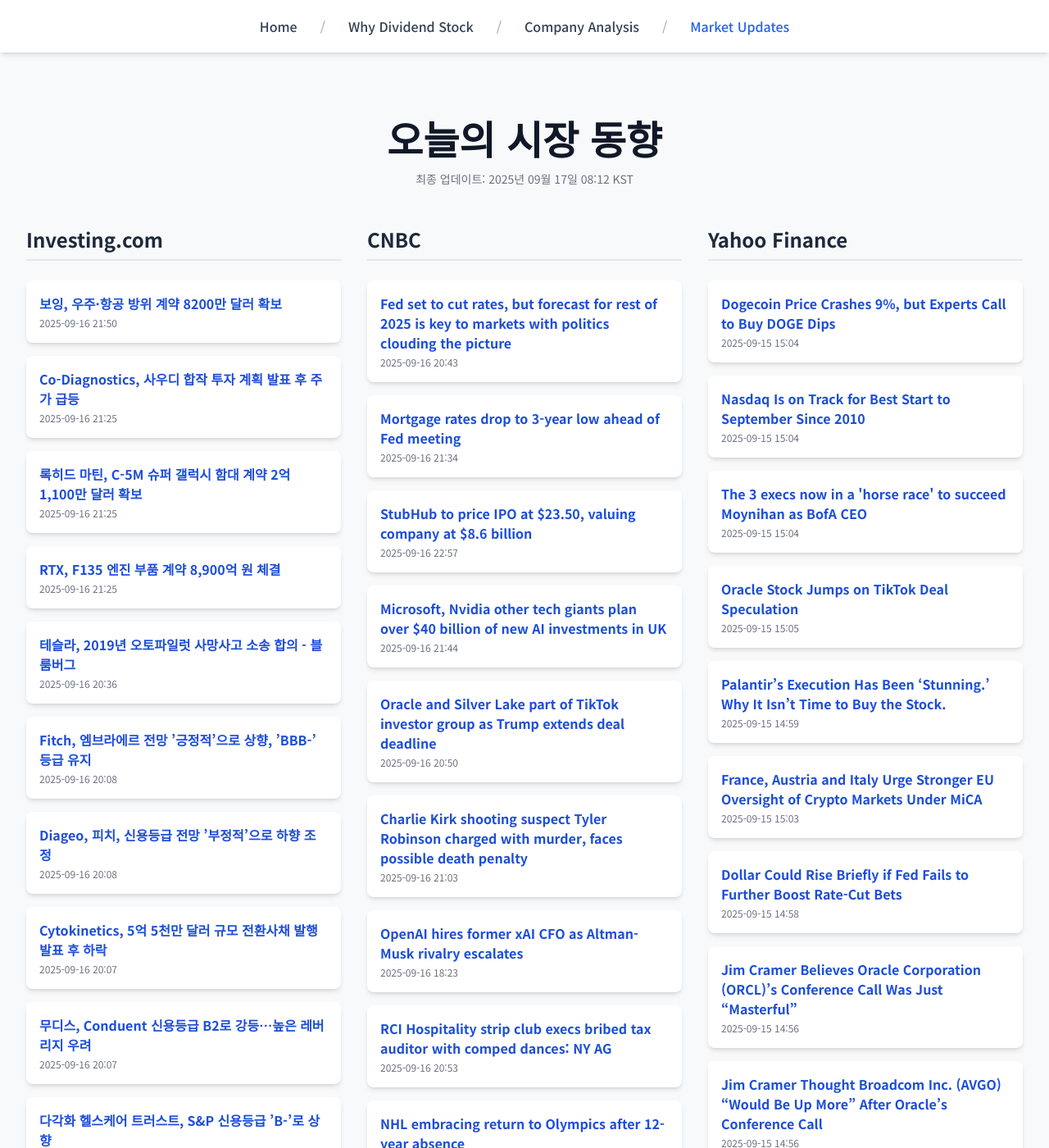
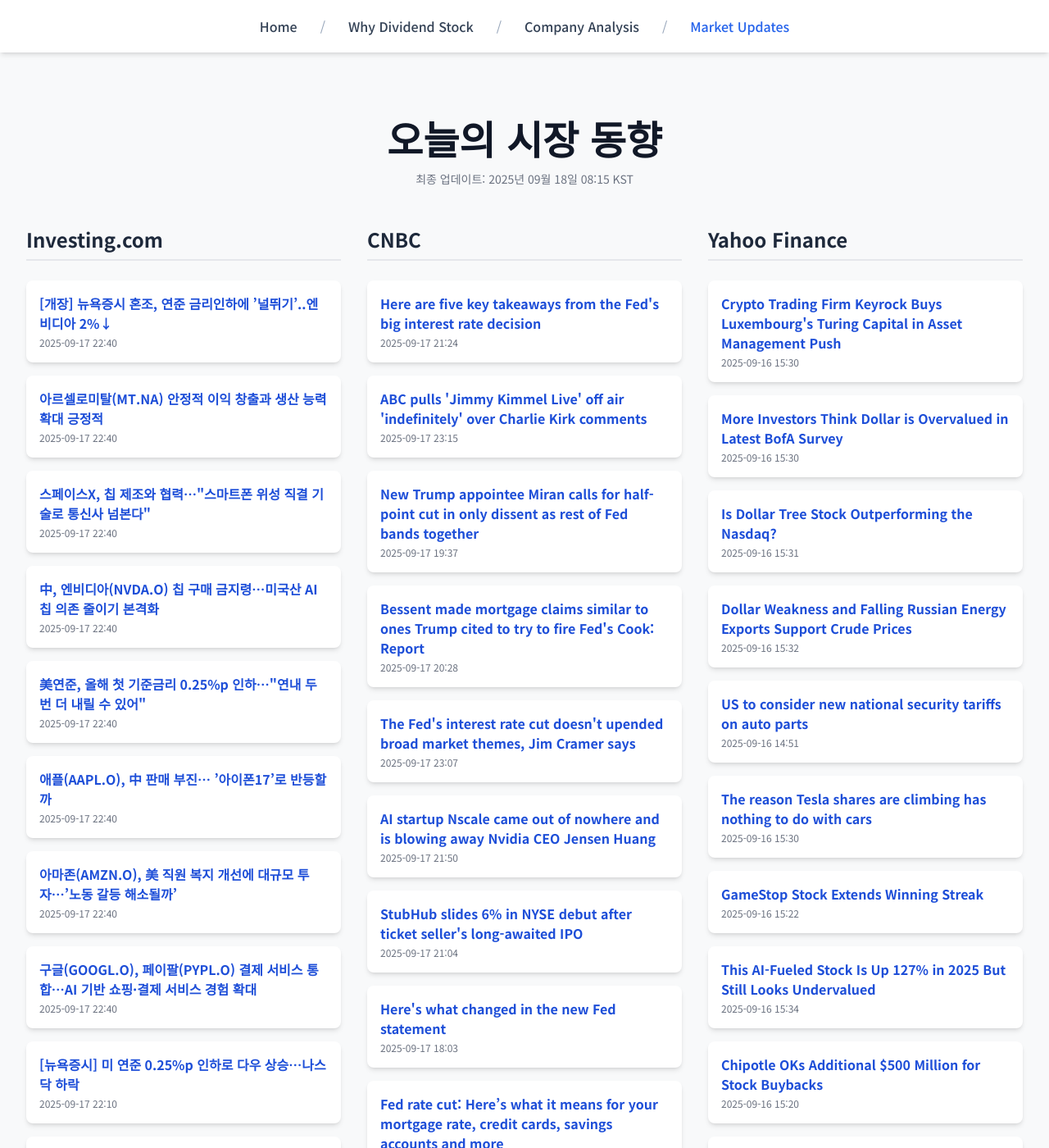
Before and after one commit to Kay-Hwang/my-company-analysis, a Jekyll site: the page built from market-updates.html, in a window 1280 px wide and 1400 px high. Shown: the whole window at 82% size. Built offline with Jekyll 4.4.1, drawn with Linux system fonts in a browser that asks for light colours; nearby versions of some CDN libraries; a script that is not in the unit is left out; some of the changed text lies outside the part shown.

Commit message:
Update daily data

```diff
--- a/_data/latest_data.json
+++ b/_data/latest_data.json
@@ -1,190 +1,190 @@
 {
-  "lastUpdated": "2025년 09월 17일 08:12 KST",
+  "lastUpdated": "2025년 09월 18일 08:15 KST",
   "news": {
     "investing": [
       {
-        "title": "보잉, 우주·항공 방위 계약 8200만 달러 확보",
-        "link": "https://kr.investing.com/news/stock-market-news/article-93CH-1634225",
-        "pubDate": "2025-09-16 21:50:08",
-        "summary": "보잉, 우주·항공 방위 계약 8200만 달러 확보"
+        "title": "[개장] 뉴욕증시 혼조, 연준 금리인하에 ’널뛰기’..엔비디아 2%↓",
+        "link": "https://kr.investing.com/news/stock-market-news/article-1636096",
+        "pubDate": "2025-09-17 22:40:53",
+        "summary": "[개장] 뉴욕증시 혼조, 연준 금리인하에 ’널뛰기’..엔비디아 2%↓"
       },
       {
-        "title": "Co-Diagnostics, 사우디 합작 투자 계획 발표 후 주가 급등",
-        "link": "https://kr.investing.com/news/stock-market-news/article-93CH-1634209",
-        "pubDate": "2025-09-16 21:25:22",
-        "summary": "Co-Diagnostics, 사우디 합작 투자 계획 발표 후 주가 급등"
+        "title": "아르셀로미탈(MT.NA) 안정적 이익 창출과 생산 능력 확대 긍정적",
+        "link": "https://kr.investing.com/news/stock-market-news/article-1636095",
+        "pubDate": "2025-09-17 22:40:52",
+        "summary": "아르셀로미탈(MT.NA) 안정적 이익 창출과 생산 능력 확대 긍정적"
       },
       {
-        "title": "록히드 마틴, C-5M 슈퍼 갤럭시 함대 계약 2억 1,100만 달러 확보",
-        "link": "https://kr.investing.com/news/stock-market-news/article-93CH-1634208",
-        "pubDate": "2025-09-16 21:25:15",
-        "summary": "록히드 마틴, C-5M 슈퍼 갤럭시 함대 계약 2억 1,100만 달러 확보"
+        "title": "스페이스X, 칩 제조와 협력…\"스마트폰 위성 직결 기술로 통신사 넘본다\"",
+        "link": "https://kr.investing.com/news/stock-market-news/article-1636094",
+        "pubDate": "2025-09-17 22:40:51",
+        "summary": "스페이스X, 칩 제조와 협력…\"스마트폰 위성 직결 기술로 통신사 넘본다\""
       },
       {
-        "title": "RTX, F135 엔진 부품 계약 8,900억 원 체결",
-        "link": "https://kr.investing.com/news/stock-market-news/article-93CH-1634207",
-        "pubDate": "2025-09-16 21:25:13",
-        "summary": "RTX, F135 엔진 부품 계약 8,900억 원 체결"
+        "title": "中, 엔비디아(NVDA.O) 칩 구매 금지령…미국산 AI 칩 의존 줄이기 본격화",
+        "link": "https://kr.investing.com/news/stock-market-news/article-1636093",
+        "pubDate": "2025-09-17 22:40:51",
+        "summary": "中, 엔비디아(NVDA.O) 칩 구매 금지령…미국산 AI 칩 의존 줄이기 본격화"
       },
       {
-        "title": "테슬라, 2019년 오토파일럿 사망사고 소송 합의 - 블룸버그",
-        "link": "https://kr.investing.com/news/stock-market-news/article-93CH-1634143",
-        "pubDate": "2025-09-16 20:36:19",
-        "summary": "테슬라, 2019년 오토파일럿 사망사고 소송 합의 - 블룸버그"
+        "title": "美연준, 올해 첫 기준금리 0.25%p 인하…\"연내 두 번 더 내릴 수 있어\"",
+        "link": "https://kr.investing.com/news/stock-market-news/article-1636092",
+        "pubDate": "2025-09-17 22:40:50",
+        "summary": "美연준, 올해 첫 기준금리 0.25%p 인하…\"연내 두 번 더 내릴 수 있어\""
       },
       {
-        "title": "Fitch, 엠브라에르 전망 ’긍정적’으로 상향, ’BBB-’ 등급 유지",
-        "link": "https://kr.investing.com/news/stock-market-news/article-93CH-1634065",
-        "pubDate": "2025-09-16 20:08:48",
-        "summary": "Fitch, 엠브라에르 전망 ’긍정적’으로 상향, ’BBB-’ 등급 유지"
+        "title": "애플(AAPL.O), 中 판매 부진… ’아이폰17’로 반등할까",
+        "link": "https://kr.investing.com/news/stock-market-news/article-1636091",
+        "pubDate": "2025-09-17 22:40:49",
+        "summary": "애플(AAPL.O), 中 판매 부진… ’아이폰17’로 반등할까"
       },
       {
-        "title": "Diageo, 피치, 신용등급 전망 ’부정적’으로 하향 조정",
-        "link": "https://kr.investing.com/news/stock-market-news/article-93CH-1634064",
-        "pubDate": "2025-09-16 20:08:30",
-        "summary": "Diageo, 피치, 신용등급 전망 ’부정적’으로 하향 조정"
+        "title": "아마존(AMZN.O), 美 직원 복지 개선에 대규모 투자…’노동 갈등 해소될까’",
+        "link": "https://kr.investing.com/news/stock-market-news/article-1636090",
+        "pubDate": "2025-09-17 22:40:48",
+        "summary": "아마존(AMZN.O), 美 직원 복지 개선에 대규모 투자…’노동 갈등 해소될까’"
       },
       {
-        "title": "Cytokinetics, 5억 5천만 달러 규모 전환사채 발행 발표 후 하락",
-        "link": "https://kr.investing.com/news/stock-market-news/article-93CH-1634061",
-        "pubDate": "2025-09-16 20:07:39",
-        "summary": "Cytokinetics, 5억 5천만 달러 규모 전환사채 발행 발표 후 하락"
+        "title": "구글(GOOGL.O), 페이팔(PYPL.O) 결제 서비스 통합…AI 기반 쇼핑·결제 서비스 경험 확대",
+        "link": "https://kr.investing.com/news/stock-market-news/article-1636089",
+        "pubDate": "2025-09-17 22:40:47",
+        "summary": "구글(GOOGL.O), 페이팔(PYPL.O) 결제 서비스 통합…AI 기반 쇼핑·결제 서비스 경험 확대"
       },
       {
-        "title": "무디스, Conduent 신용등급 B2로 강등…높은 레버리지 우려",
-        "link": "https://kr.investing.com/news/stock-market-news/article-93CH-1634056",
-        "pubDate": "2025-09-16 20:07:10",
-        "summary": "무디스, Conduent 신용등급 B2로 강등…높은 레버리지 우려"
+        "title": "[뉴욕증시] 미 연준 0.25%p 인하로 다우 상승…나스닥 하락",
+        "link": "https://kr.investing.com/news/stock-market-news/article-1636068",
+        "pubDate": "2025-09-17 22:10:40",
+        "summary": "[뉴욕증시] 미 연준 0.25%p 인하로 다우 상승…나스닥 하락"
       },
       {
-        "title": "다각화 헬스케어 트러스트, S&P 신용등급 ’B-’로 상향",
-        "link": "https://kr.investing.com/news/stock-market-news/article-93CH-1634051",
-        "pubDate": "2025-09-16 20:04:47",
-        "summary": "다각화 헬스케어 트러스트, S&P 신용등급 ’B-’로 상향"
+        "title": "[0918주요일정] 현대차, 美 현지서 인베스터 데이 개최 예정 등",
+        "link": "https://kr.investing.com/news/stock-market-news/article-1636065",
+        "pubDate": "2025-09-17 22:10:10",
+        "summary": "[0918주요일정] 현대차, 美 현지서 인베스터 데이 개최 예정 등"
       }
     ],
     "cnbc": [
       {
-        "title": "Fed set to cut rates, but forecast for rest of 2025 is key to markets with politics clouding the picture",
-        "link": "https://www.cnbc.com/2025/09/16/fed-interest-rate-decision-preview.html",
-        "pubDate": "Tue, 16 Sep 2025 20:43:36 GMT",
-        "summary": "While the rate decision is fairly pretty much in the bag, what happens from there is anybody's guess."
+        "title": "Here are five key takeaways from the Fed's big interest rate decision",
+        "link": "https://www.cnbc.com/2025/09/17/here-are-five-key-takeaways-from-the-feds-big-interest-rate-decision.html",
+        "pubDate": "Wed, 17 Sep 2025 21:24:31 GMT",
+        "summary": "The Federal Reserve on Wednesday delivered on a widely anticipated quarter percentage point interest rate cut."
       },
       {
-        "title": "Mortgage rates drop to 3-year low ahead of Fed meeting",
-        "link": "https://www.cnbc.com/2025/09/16/mortgage-rates-drop-to-3-year-low-ahead-of-fed-meeting.html",
-        "pubDate": "Tue, 16 Sep 2025 21:34:45 GMT",
-        "summary": "Mortgage rates drop to the lowest level since late 2022 ahead of the Fed meeting. Here's why."
+        "title": "ABC pulls 'Jimmy Kimmel Live' off air 'indefinitely' over Charlie Kirk comments",
+        "link": "https://www.cnbc.com/2025/09/17/charlie-kirk-jimmy-kimmel-abc-disney.html",
+        "pubDate": "Wed, 17 Sep 2025 23:15:08 GMT",
+        "summary": "Jimmy Kimmel had suggested that Tyler Robinson, the man accused of killing Charlie Kirk, was aligned with President Donald Trump's MAGA movement."
       },
       {
-        "title": "StubHub to price IPO at $23.50, valuing company at $8.6 billion",
-        "link": "https://www.cnbc.com/2025/09/16/stubhub-ipo-price-23point50-valuing-company-8point6-billion.html",
-        "pubDate": "Tue, 16 Sep 2025 22:57:54 GMT",
-        "summary": "StubHub is poised to hit the public market after twice delaying its IPO, most recently due to market volatility following President Trump's sweeping tariffs."
+        "title": "New Trump appointee Miran calls for half-point cut in only dissent as rest of Fed bands together",
+        "link": "https://www.cnbc.com/2025/09/17/new-trump-appointee-miran-calls-for-half-point-cut-in-only-dissent-as-rest-of-fed-bands-together.html",
+        "pubDate": "Wed, 17 Sep 2025 19:37:30 GMT",
+        "summary": "Newly confirmed Federal Reserve Governor Stephen Miran dissented from the central bank's decision."
       },
       {
-        "title": "Microsoft, Nvidia other tech giants plan over $40 billion of new AI investments in UK",
-        "link": "https://www.cnbc.com/2025/09/16/tech-giants-to-pour-billions-into-uk-ai-heres-what-we-know-so-far.html",
-        "pubDate": "Tue, 16 Sep 2025 21:44:08 GMT",
-        "summary": "Microsoft is ramping up its AI investments in the U.K. as President Donald Trump embarks on his state visit this week."
+        "title": "Bessent made mortgage claims similar to ones Trump cited to try to fire Fed's Cook: Report",
+        "link": "https://www.cnbc.com/2025/09/17/bessent-fed-trump-lisa-cook-mortgage.html",
+        "pubDate": "Wed, 17 Sep 2025 20:28:10 GMT",
+        "summary": "Bessent has suggested that Fed Governor Lisa Cook should be removed over allegations that she committed mortgage fraud, which she denies."
       },
       {
-        "title": "Oracle and Silver Lake part of TikTok investor group as Trump extends deal deadline",
-        "link": "https://www.cnbc.com/2025/09/16/trump-extends-tiktok-deadline-framework-deal-china.html",
-        "pubDate": "Tue, 16 Sep 2025 20:50:26 GMT",
-        "summary": "President Donald Trump extended a deadline on Tuesday that would require China's ByteDance to divest TikTok's U.S. business or face an effective ban in America."
+        "title": "The Fed's interest rate cut doesn't upended broad market themes, Jim Cramer says",
+        "link": "https://www.cnbc.com/2025/09/17/fed-interest-rate-cut-market-jim-cramer.html",
+        "pubDate": "Wed, 17 Sep 2025 23:07:04 GMT",
+        "summary": "CNBC's Jim Cramer suggested major market themes haven't really changed in the wake of the Fed's meeting."
       },
       {
-        "title": "Charlie Kirk shooting suspect Tyler Robinson charged with murder, faces possible death penalty",
-        "link": "https://www.cnbc.com/2025/09/16/charlie-kirk-tyler-robinson-charges.html",
-        "pubDate": "Tue, 16 Sep 2025 21:03:30 GMT",
-        "summary": "Robinson's roommate told police he left a note saying \"I had the opportunity to take out Charlie Kirk, and I'm going to take it,\" the Utah County attorney said."
+        "title": "AI startup Nscale came out of nowhere and is blowing away Nvidia CEO Jensen Huang",
+        "link": "https://www.cnbc.com/2025/09/17/ai-startup-nscale-from-uk-is-blowing-away-nvidia-ceo-jensen-huang.html",
+        "pubDate": "Wed, 17 Sep 2025 21:50:54 GMT",
+        "summary": "Nscale has quickly become an important part of the U.K.'s bid to become a global AI player."
       },
       {
-        "title": "OpenAI hires former xAI CFO as Altman-Musk rivalry escalates",
-        "link": "https://www.cnbc.com/2025/09/15/openai-hires-former-xai-cfo-as-altman-musk-rivalry-escalates.html",
-        "pubDate": "Tue, 16 Sep 2025 18:23:29 GMT",
-        "summary": "OpenAI has hired former xAI finance chief Mike Liberatore as business finance offer, responsible for managing the company's soaring compute spending."
+        "title": "StubHub slides 6% in NYSE debut after ticket seller's long-awaited IPO",
+        "link": "https://www.cnbc.com/2025/09/17/stubhub-stub-stock-starts-trading-on-nyse-opens-at-25point35.html",
+        "pubDate": "Wed, 17 Sep 2025 21:04:39 GMT",
+        "summary": "StubHub sold shares in its IPO at the middle of the expected range after the company twice delayed its offering."
       },
       {
-        "title": "RCI Hospitality strip club execs bribed tax auditor with comped dances: NY AG",
-        "link": "https://www.cnbc.com/2025/09/16/rci-strip-club-new-york-tax-fraud.html",
-        "pubDate": "Tue, 16 Sep 2025 20:53:42 GMT",
-        "summary": "RCI shares dropped nearly 17% after indictments related to an alleged multi-million-dollar bribery and tax fraud scheme were announced."
+        "title": "Here's what changed in the new Fed statement",
+        "link": "https://www.cnbc.com/2025/09/17/september-fed-meeting-what-changed-in-the-new-statement.html",
+        "pubDate": "Wed, 17 Sep 2025 18:03:45 GMT",
+        "summary": "This is a comparison of Wednesday's Federal Open Market Committee statement with the one issued after the Fed's previous policymaking meeting in July."
       },
       {
-        "title": "NHL embracing return to Olympics after 12-year absence",
-        "link": "https://www.cnbc.com/2025/09/16/nhl-commissioner-gary-bettman-embracing-return-to-olympics.html",
-        "pubDate": "Tue, 16 Sep 2025 21:56:07 GMT",
-        "summary": "NHL players will return to the 2026 Olympic Games in Milan after a 12-year absence, something Commissioner Gary Bettman said will be a boon to the league."
+        "title": "Fed rate cut: Here’s what it means for your mortgage rate, credit cards, savings accounts and more",
+        "link": "https://www.cnbc.com/2025/09/17/federal-reserve-cuts-interest-rates-heres-what-that-means-for-you.html",
+        "pubDate": "Wed, 17 Sep 2025 18:01:41 GMT",
+        "summary": "The Federal Reserve cut its benchmark by a quarter point. Here’s what that means for the borrowing and savings rates you pay."
       },
       {
-        "title": "Waymo obtains permit to test robotaxis at San Francisco International Airport",
-        "link": "https://www.cnbc.com/2025/09/16/waymo-permit-sfo-airport.html",
-        "pubDate": "Tue, 16 Sep 2025 20:43:16 GMT",
-        "summary": "Alphabet's Waymo has obtained a permit to test its robotaxis at San Francisco International Airport."
+        "title": "Cracker Barrel stock falls as company reports mixed earnings after rebrand controversy",
+        "link": "https://www.cnbc.com/2025/09/17/cracker-barrel-q4-2025-earnings.html",
+        "pubDate": "Wed, 17 Sep 2025 21:29:27 GMT",
+        "summary": "Cracker Barrel reported fourth-quarter earnings after the bell on Wednesday."
       }
     ],
     "yahoo": [
       {
-        "title": "Dogecoin Price Crashes 9%, but Experts Call to Buy DOGE Dips",
-        "link": "https://finance.yahoo.com/news/dogecoin-price-crashes-9-experts-150405042.html",
-        "pubDate": "2025-09-15T15:04:05Z",
-        "summary": "Dogecoin Price Crashes 9%, but Experts Call to Buy DOGE Dips"
+        "title": "Crypto Trading Firm Keyrock Buys Luxembourg's Turing Capital in Asset Management Push",
+        "link": "https://finance.yahoo.com/news/crypto-trading-firm-keyrock-buys-153000008.html",
+        "pubDate": "2025-09-16T15:30:00Z",
+        "summary": "Crypto Trading Firm Keyrock Buys Luxembourg's Turing Capital in Asset Management Push"
       },
       {
-        "title": "Nasdaq Is on Track for Best Start to September Since 2010",
-        "link": "https://www.barrons.com/livecoverage/stock-market-news-today-091525/card/nasdaq-is-on-track-for-best-start-to-september-since-2010-SAfb72u4r2ameuJZptt1?siteid=yhoof2&yptr=yahoo",
-        "pubDate": "2025-09-15T15:04:29Z",
-        "summary": "Nasdaq Is on Track for Best Start to September Since 2010"
+        "title": "More Investors Think Dollar is Overvalued in Latest BofA Survey",
+        "link": "https://www.wsj.com/articles/asian-currencies-consolidate-may-be-supported-by-fed-rate-cut-expectations-63d7b422?siteid=yhoof2&yptr=yahoo",
+        "pubDate": "2025-09-16T15:30:00Z",
+        "summary": "More Investors Think Dollar is Overvalued in Latest BofA Survey"
       },
       {
-        "title": "The 3 execs now in a 'horse race' to succeed Moynihan as BofA CEO",
-        "link": "https://finance.yahoo.com/news/the-3-execs-now-in-a-horse-race-to-succeed-moynihan-as-bofa-ceo-150453437.html",
-        "pubDate": "2025-09-15T15:04:53Z",
-        "summary": "The 3 execs now in a 'horse race' to succeed Moynihan as BofA CEO"
+        "title": "Is Dollar Tree Stock Outperforming the Nasdaq?",
+        "link": "https://finance.yahoo.com/news/dollar-tree-stock-outperforming-nasdaq-153102759.html",
+        "pubDate": "2025-09-16T15:31:02Z",
+        "summary": "Is Dollar Tree Stock Outperforming the Nasdaq?"
       },
       {
-        "title": "Oracle Stock Jumps on TikTok Deal Speculation",
-        "link": "https://www.barrons.com/articles/oracle-stock-price-tiktok-speculation-8ef1fb13?siteid=yhoof2&yptr=yahoo",
-        "pubDate": "2025-09-15T15:05:00Z",
-        "summary": "Oracle Stock Jumps on TikTok Deal Speculation"
+        "title": "Dollar Weakness and Falling Russian Energy Exports Support Crude Prices",
+        "link": "https://finance.yahoo.com/news/dollar-weakness-falling-russian-energy-153219535.html",
+        "pubDate": "2025-09-16T15:32:19Z",
+        "summary": "Dollar Weakness and Falling Russian Energy Exports Support Crude Prices"
       },
       {
-        "title": "Palantir’s Execution Has Been ‘Stunning.’ Why It Isn’t Time to Buy the Stock.",
-        "link": "https://www.barrons.com/articles/palantir-stock-price-ai-buy-sell-478e77e9?siteid=yhoof2&yptr=yahoo",
-        "pubDate": "2025-09-15T14:59:00Z",
-        "summary": "Palantir’s Execution Has Been ‘Stunning.’ Why It Isn’t Time to Buy the Stock."
+        "title": "US to consider new national security tariffs on auto parts",
+        "link": "https://finance.yahoo.com/news/us-consider-national-security-tariffs-145111949.html",
+        "pubDate": "2025-09-16T14:51:11Z",
+        "summary": "US to consider new national security tariffs on auto parts"
       },
       {
-        "title": "France, Austria and Italy Urge Stronger EU Oversight of Crypto Markets Under MiCA",
-        "link": "https://finance.yahoo.com/news/france-austria-italy-urge-stronger-150304354.html",
-        "pubDate": "2025-09-15T15:03:04Z",
-        "summary": "France, Austria and Italy Urge Stronger EU Oversight of Crypto Markets Under MiCA"
+        "title": "The reason Tesla shares are climbing has nothing to do with cars",
+        "link": "https://finance.yahoo.com/news/reason-tesla-shares-climbing-nothing-153000064.html",
+        "pubDate": "2025-09-16T15:30:00Z",
+        "summary": "The reason Tesla shares are climbing has nothing to do with cars"
       },
       {
-        "title": "Dollar Could Rise Briefly if Fed Fails to Further Boost Rate-Cut Bets",
-        "link": "https://www.wsj.com/finance/currencies/asian-currencies-consolidate-amid-cautious-mood-553fbfa3?siteid=yhoof2&yptr=yahoo",
-        "pubDate": "2025-09-15T14:58:00Z",
-        "summary": "Dollar Could Rise Briefly if Fed Fails to Further Boost Rate-Cut Bets"
+        "title": "GameStop Stock Extends Winning Streak",
+        "link": "https://www.wsj.com/livecoverage/stock-market-today-dow-sp-500-nasdaq-09-16-2025/card/gamestop-stock-extends-winning-streak-E21giYmaDLAZsCRnLkyh?siteid=yhoof2&yptr=yahoo",
+        "pubDate": "2025-09-16T15:22:05Z",
+        "summary": "GameStop Stock Extends Winning Streak"
       },
       {
-        "title": "Jim Cramer Believes Oracle Corporation (ORCL)’s Conference Call Was Just “Masterful”",
-        "link": "https://finance.yahoo.com/news/jim-cramer-believes-oracle-corporation-145652424.html",
-        "pubDate": "2025-09-15T14:56:52Z",
-        "summary": "Jim Cramer Believes Oracle Corporation (ORCL)’s Conference Call Was Just “Masterful”"
+        "title": "This AI-Fueled Stock Is Up 127% in 2025 But Still Looks Undervalued",
+        "link": "https://finance.yahoo.com/news/ai-fueled-stock-127-2025-153442618.html",
+        "pubDate": "2025-09-16T15:34:42Z",
+        "summary": "This AI-Fueled Stock Is Up 127% in 2025 But Still Looks Undervalued"
       },
       {
-        "title": "Jim Cramer Thought Broadcom Inc. (AVGO) “Would Be Up More” After Oracle’s Conference Call",
-        "link": "https://finance.yahoo.com/news/jim-cramer-thought-broadcom-inc-145632988.html",
-        "pubDate": "2025-09-15T14:56:32Z",
-        "summary": "Jim Cramer Thought Broadcom Inc. (AVGO) “Would Be Up More” After Oracle’s Conference Call"
+        "title": "Chipotle OKs Additional $500 Million for Stock Buybacks",
+        "link": "https://www.barrons.com/articles/chipotle-stock-buyback-66f05765?siteid=yhoof2&yptr=yahoo",
+        "pubDate": "2025-09-16T15:20:00Z",
+        "summary": "Chipotle OKs Additional $500 Million for Stock Buybacks"
       },
       {
-        "title": "S&P 500 and Nasdaq 100 Post Record Highs on Fed Easing Expectations",
-        "link": "https://finance.yahoo.com/news/p-500-nasdaq-100-post-150950061.html",
-        "pubDate": "2025-09-15T15:09:50Z",
-        "summary": "S&P 500 and Nasdaq 100 Post Record Highs on Fed Easing Expectations"
+        "title": "Stocks Turn Lower as 2-Day FOMC Meeting Begins",
+        "link": "https://finance.yahoo.com/news/stocks-turn-lower-2-day-151925079.html",
+        "pubDate": "2025-09-16T15:19:25Z",
+        "summary": "Stocks Turn Lower as 2-Day FOMC Meeting Begins"
       }
     ]
   }
```
